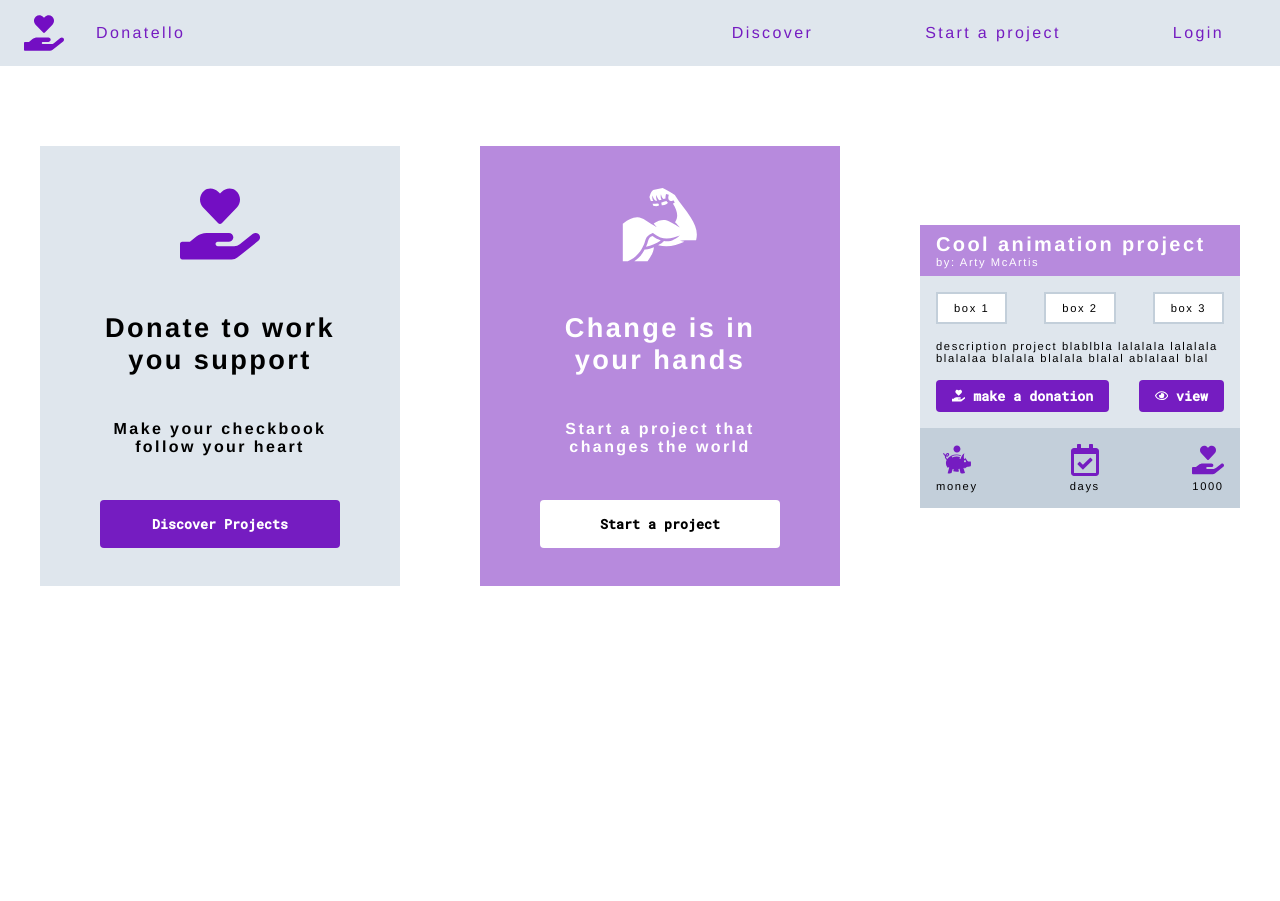
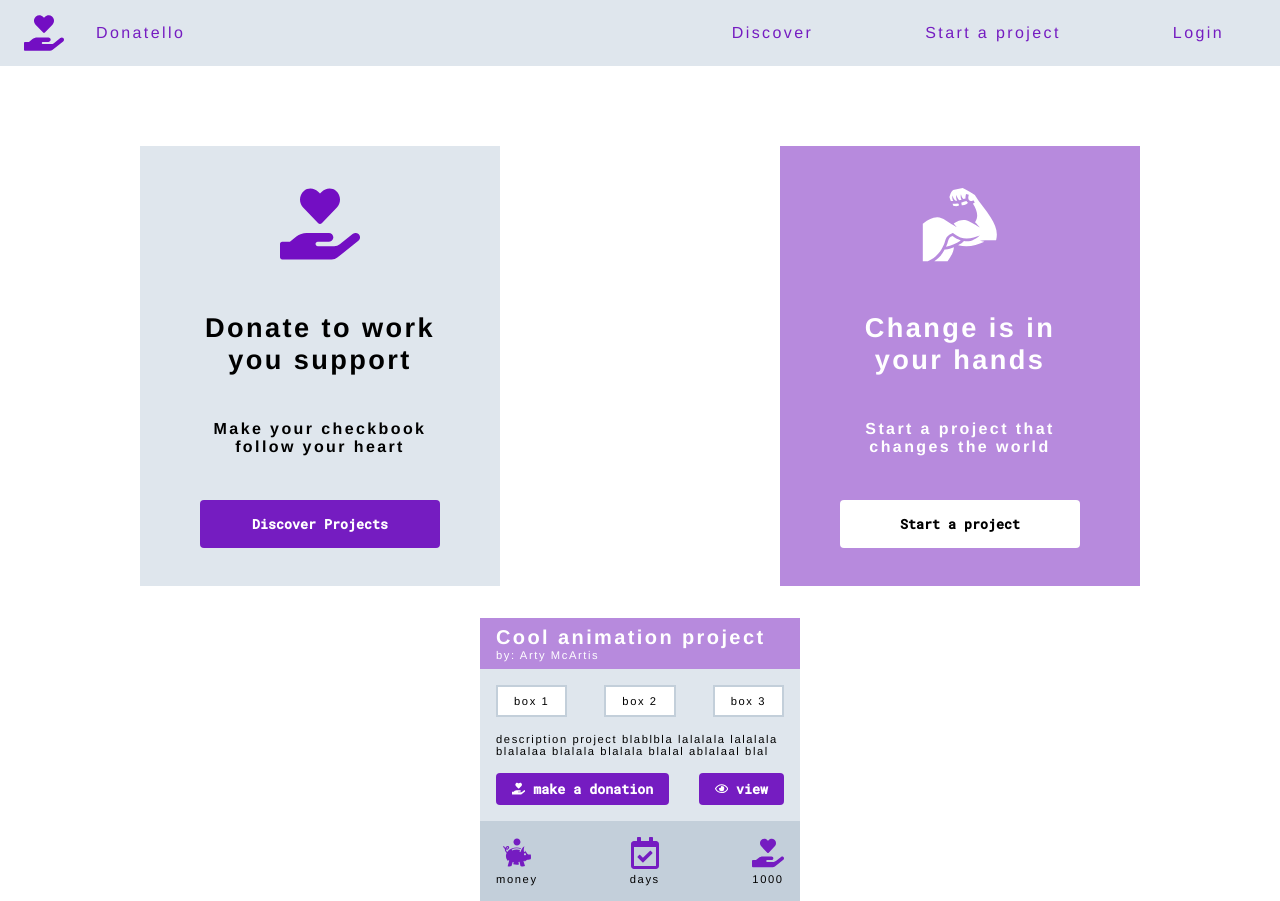
Before and after one commit to Reinoptland/donatello-frontend, a React (Create React App) app: page / in a window 1280 px wide. Before the commit the page ends 800 px from the top, so only its background shows below. Built offline with nearby package versions, Linux system fonts and the light colour scheme.

Commit message:
add css to homepage

```diff
--- a/src/pages/homePage/Home.js
+++ b/src/pages/homePage/Home.js
@@ -7,11 +7,15 @@ import ProjectCard from "../../components/ProjectCard";
 
 const Home = () => {
   return (
+    <>
+      <header className="home__header">
         <div className="cta-wrapper">
           <aside className="cta cta--donate">
             <CallToAction
               icon={
-            <FaHandHoldingHeart style={{ color: "#730ec3", fontSize: "5em" }} />
+                <FaHandHoldingHeart
+                  style={{ color: "#730ec3", fontSize: "5em" }}
+                />
               }
               background="white"
               title="Donate to work you support"
@@ -30,13 +34,17 @@ const Home = () => {
               btnText="Start a project"
             />
           </aside>
+        </div>
+      </header>
+      <main className="home__main">
         <div>
           <ProjectCard
             titleHeader="Cool animation project"
             by="by: Arty McArtis"
           />
         </div>
-    </div>
+      </main>
+    </>
   );
 };
 
--- a/src/pages/homePage/Home.scss
+++ b/src/pages/homePage/Home.scss
@@ -1,3 +1,22 @@
 // * {
 //   border: 2px solid red;
 // }
+
+@import url("https://fonts.googleapis.com/css2?family=Roboto+Mono:wght@300;500&display=swap");
+@import "../../colors";
+@import "../../spacing";
+
+.home {
+  display: flex;
+  justify-content: space-around;
+  align-items: center;
+
+  &__header {
+    margin-bottom: $xl;
+  }
+  &__main {
+    display: flex;
+    justify-content: space-around;
+    align-items: center;
+  }
+}
```
Lines whose indentation alone changed are shown as unchanged.
